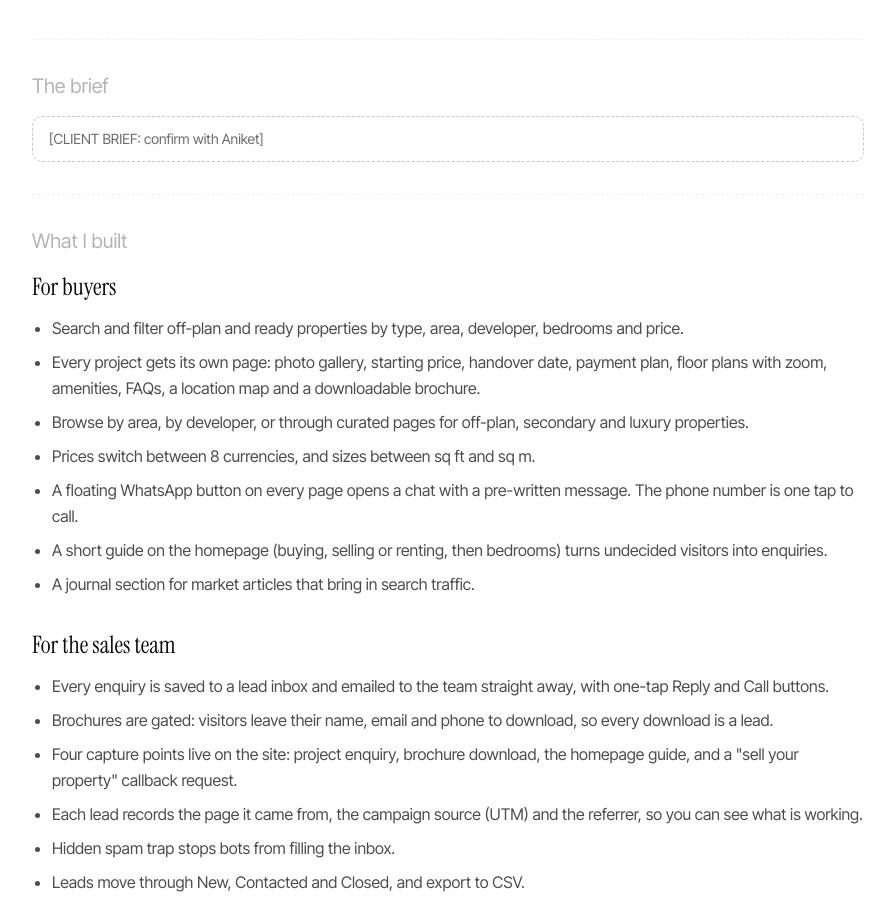
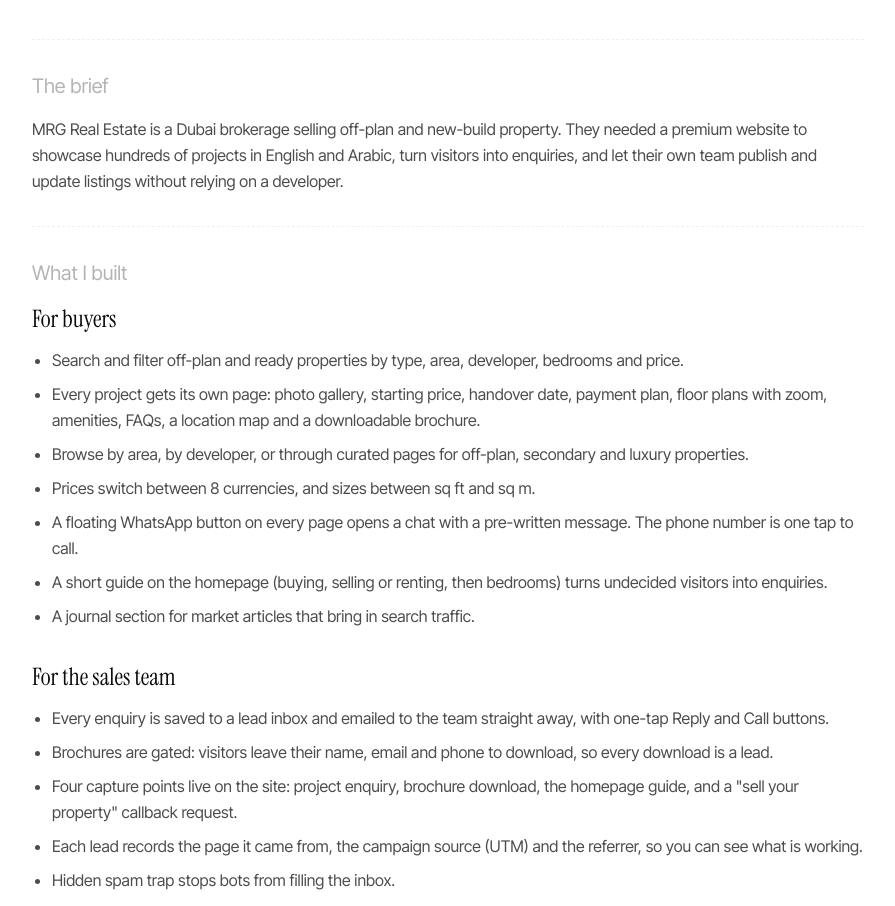
Before and after one commit to aniket607/portfolio, a Next.js app: page /projects/mrg-real-estate in a window 1280 px wide. Shown: the part 896-1802 px from the top of the page, without its empty margins (192-1087 px from the left). Built offline with nearby package versions, Linux system fonts and the light colour scheme; no server answers.

Commit message:
fix: project copy

```diff
--- a/src/app/projects/mrg-real-estate/page.tsx
+++ b/src/app/projects/mrg-real-estate/page.tsx
@@ -114,14 +114,6 @@
   )
 }
 
-function Placeholder({ children }: { children: React.ReactNode }) {
-  return (
-    <p className="rounded-lg border border-dashed border-neutral-400 dark:border-neutral-600 px-4 py-3 text-sm opacity-60">
-      {children}
-    </p>
-  )
-}
-
 function Shot({
   src,
   alt,
@@ -211,7 +203,13 @@
 
           {/* 2. Brief */}
           <Section title="The brief">
-            <Placeholder>[CLIENT BRIEF: confirm with Aniket]</Placeholder>
+            <p className="text-sm sm:text-base dark:text-white/70 text-black/70 leading-relaxed">
+              MRG Real Estate is a Dubai brokerage selling off-plan and new-build
+              property. They needed a premium website to showcase hundreds of
+              projects in English and Arabic, turn visitors into enquiries, and
+              let their own team publish and update listings without relying on
+              a developer.
+            </p>
           </Section>
 
           {/* 3. What I built */}
```
